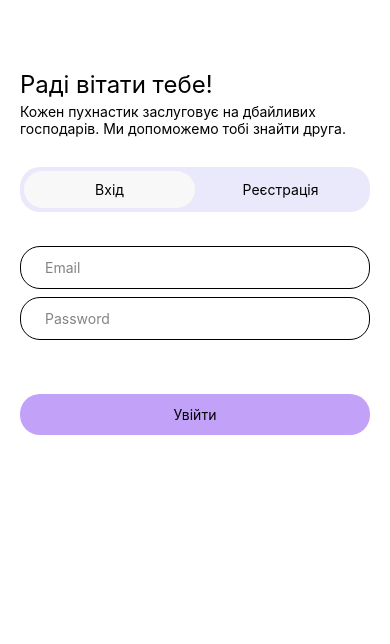
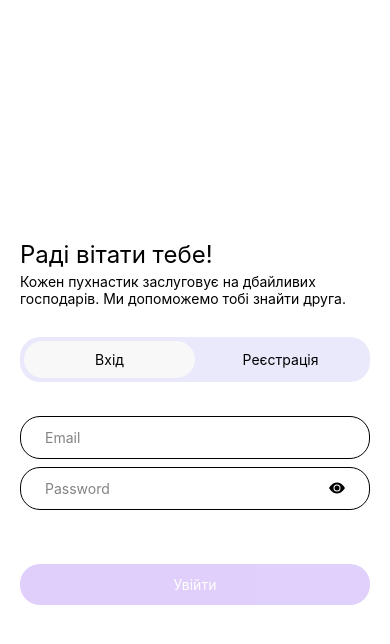
Before and after one commit to shunechkabon/pet-project-react-native, a React Native app: screen / in a window 390 px wide. Shown: the top 644 px of the page. Built offline with nearby package versions, Linux system fonts and the light colour scheme.

Commit message:
add input styles + add svg

```diff
--- a/App.tsx
+++ b/App.tsx
@@ -5,7 +5,7 @@ import LoginPage from './src/screen/Auth/Login';
 function App(): React.JSX.Element {
 
   return (
-    <SafeAreaView>
+    <SafeAreaView style={{ flex: 1 }}>
       <LoginPage />
     </SafeAreaView>
   );
--- a/package.json
+++ b/package.json
@@ -11,7 +11,8 @@
   },
   "dependencies": {
     "react": "19.0.0",
-    "react-native": "0.78.2"
+    "react-native": "0.78.2",
+    "react-native-svg": "^15.11.2"
   },
   "devDependencies": {
     "@babel/core": "^7.25.2",
--- /dev/null
+++ b/src/assets/icons/HidePassIcon.tsx
@@ -0,0 +1,17 @@
+import React from 'react';
+import Svg, { Path } from 'react-native-svg';
+
+export default ({ width = 16, height = 14, fill = '#757575' }) => {
+    return (
+        <Svg width={width} height={height} fill="none" viewBox="0 0 16 14">
+            <Path
+                fill={fill}
+                d="M10.79 11.912l-1.614-1.615a3.5 3.5 0 01-4.474-4.474l-2.06-2.06C.938 5.278 0 7 0 7s3 5.5 8 5.5a7.03 7.03 0 002.79-.588zM5.21 2.088A7.028 7.028 0 018 1.5c5 0 8 5.5 8 5.5s-.939 1.721-2.641 3.238l-2.062-2.062a3.5 3.5 0 00-4.474-4.474L5.21 2.088z"
+            />
+            <Path
+                fill={fill}
+                d="M5.525 6.646a2.5 2.5 0 002.83 2.83l-2.83-2.83zm4.95.708l-2.829-2.83a2.5 2.5 0 012.83 2.83zm3.171 6l-12-12 .708-.708 12 12-.707.708z"
+            />
+        </Svg>
+    );
+};
--- /dev/null
+++ b/src/assets/icons/ViewPassIcon.tsx
@@ -0,0 +1,14 @@
+import React from 'react';
+import Svg, { Path } from 'react-native-svg';
+
+export default ({ width = 16, height = 12, fill = '#757575' }) => {
+    return (
+        <Svg width={width} height={height} fill="none" viewBox="0 0 16 12">
+            <Path fill={fill} d="M10.5 6a2.5 2.5 0 11-5 0 2.5 2.5 0 015 0z" />
+            <Path
+                fill={fill}
+                d="M0 6S3 .5 8 .5 16 6 16 6s-3 5.5-8 5.5S0 6 0 6zm8 3.5a3.5 3.5 0 100-7 3.5 3.5 0 000 7z"
+            />
+        </Svg>
+    );
+};
--- /dev/null
+++ b/src/assets/icons/index.ts
@@ -0,0 +1,4 @@
+import ViewPassIcon from './ViewPassIcon';
+import HidePassIcon from './HidePassIcon';
+
+export { ViewPassIcon, HidePassIcon };
--- a/src/screen/Auth/Login/index.tsx
+++ b/src/screen/Auth/Login/index.tsx
@@ -1,15 +1,74 @@
-import React from 'react';
-import { Text, TextInput, TouchableOpacity, View } from 'react-native';
+import React, { useState } from 'react';
+import {
+    Text,
+    TextInput,
+    TouchableOpacity,
+    View,
+    KeyboardAvoidingView,
+    Platform,
+    TouchableWithoutFeedback,
+    Keyboard,
+} from 'react-native';
 import s from './styles';
+import { ViewPassIcon, HidePassIcon } from '../../../assets/icons/index';
+
+interface IInputValue{
+    email: string;
+    password: string;
+    errorEmail: null | string,
+    errorPassword: null | string,
+}
 
 export default function LoginPage() {
+    const [isPassHidden, setIsPassHidden] = useState(true);
+    const [inputValues, setInputValues] = useState<IInputValue>({
+        email: '',
+        password: '',
+        errorEmail: null,
+        errorPassword: null,
+    });
+    const handleChangeInput = (
+        key: 'email' | 'password' | 'errorEmail' | 'errorPassword',
+        value: null | string,
+    ) => {
+        setInputValues(prevState => ({ ...prevState, [key]: value }));
+    };
+
+    const checkEmail = () => {
+        const emailValidator = new RegExp(
+            '^([a-z0-9_.%+-]+@[a-z0-9.-]+\\.[a-z]{2,6})*$'
+        );
+        if (!emailValidator.test(inputValues.email)) {
+            handleChangeInput('errorEmail', 'Not valid email');
+        } else {
+            handleChangeInput('errorEmail', null);
+        }
+    };
+    const checkPassword = (text: string) => {
+        if (text.length < 8) {
+            handleChangeInput('errorPassword', 'Password must be more than 8 symbols');
+        } else {
+            handleChangeInput('errorPassword', null);
+        }
+    };
+
+    const isDisabledLoginBtn =
+        Boolean(inputValues.errorEmail ||
+        inputValues.errorPassword ||
+        !inputValues.email ||
+        !inputValues.password);
+
     return (
+        <TouchableWithoutFeedback onPress={() => Keyboard.dismiss()}>
             <View style={s.mainWrapper}>
+                <KeyboardAvoidingView
+                    keyboardVerticalOffset={Platform.select({ android: 20, ios: 90 })}
+                    behavior={Platform.OS === 'ios' ? 'padding' : 'height'}
+                >
                     <View style={s.titleContainer}>
                         <Text style={s.title}>Раді вітати тебе!</Text>
                         <Text style={s.welcomeText}>Кожен пухнастик заслуговує на дбайливих господарів. Ми допоможемо тобі знайти друга.</Text>
                     </View>
-
                     <View style={s.buttonContainer}>
                         <TouchableOpacity style={s.loginBtn}>
                             <Text>Вхід</Text>
@@ -18,26 +77,57 @@ export default function LoginPage() {
                             <Text>Реєстрація</Text>
                         </TouchableOpacity>
                     </View>
-
                     <View>
                         <View style={s.inputContainer}>
                             <TextInput
                                 placeholder={'Email'}
                                 style={s.input}
-                        placeholderTextColor={'#838383'} />
+                                onBlur={() => {
+                                    checkEmail();
+                                }}
+                                placeholderTextColor={'#838383'}
+                                value={inputValues.email}
+                                onChangeText={text => handleChangeInput('email', text)}
+                            />
                         </View>
+                            {inputValues.errorEmail && <Text>{inputValues.errorEmail}</Text>}
                         <View style={s.inputContainer}>
                             <TextInput
                                 placeholder={'Password'}
                                 style={s.input}
                                 placeholderTextColor={'#838383'}
+                                value={inputValues.password}
+                                onChangeText={text => {
+                                    handleChangeInput('password', text);
+                                    checkPassword(text);
+                                }}
+                                secureTextEntry={isPassHidden}
                             />
-                </View>
-            </View>
-
-            <TouchableOpacity style={s.enterBtn}>
-                <Text>Увійти</Text>
+                            <TouchableOpacity
+                                onPress={() => {
+                                    setIsPassHidden(!isPassHidden);
+                                }}
+                                hitSlop={{top: 15, bottom: 15, right: 15, left: 15}}
+                            >
+                                {isPassHidden ? (
+                                    <ViewPassIcon fill={'#000000'} />
+                                ) : (
+                                    <HidePassIcon fill={'#A36161FF'} />
+                                )}
                             </TouchableOpacity>
                         </View>
+                            {inputValues.errorPassword && <Text>{inputValues.errorPassword}</Text>}
+                    </View>
+                    <TouchableOpacity
+                        style={[
+                            s.loginBtnContainer,
+                            isDisabledLoginBtn && {opacity: 0.5},
+                        ]}
+                        disabled={isDisabledLoginBtn}>
+                        <Text style={s.loginText}>Увійти</Text>
+                    </TouchableOpacity>
+                </KeyboardAvoidingView>
+            </View>
+        </TouchableWithoutFeedback>
     );
 }
--- a/src/screen/Auth/Login/styles.ts
+++ b/src/screen/Auth/Login/styles.ts
@@ -3,7 +3,8 @@ import { Platform, StyleSheet } from 'react-native';
 export default StyleSheet.create({
     mainWrapper: {
         margin: 20,
-        marginTop: 70,
+        flex: 1,
+        justifyContent: 'center',
     },
     title: {
         fontSize: 24,
@@ -46,11 +47,24 @@ export default StyleSheet.create({
             ios: 14,
             default: 12,
         }),
+        flexDirection: 'row',
+        justifyContent: 'space-between',
+        alignItems: 'center',
     },
     input: {
         padding: 0,
     },
-    enterBtn: {
+    activePasswordBtn: {
+        height: 20,
+        width: 20,
+        backgroundColor: '#6a932b',
+    },
+    disabledPasswordBtn: {
+        height: 20,
+        width: 20,
+        backgroundColor: '#7a5143',
+    },
+    loginBtnContainer: {
         marginTop: 50,
         padding: 12,
         backgroundColor: '#C2A1F9',
@@ -58,4 +72,7 @@ export default StyleSheet.create({
         alignItems: 'center',
         color: 'white',
     },
+    loginText: {
+        color: 'white',
+    },
 });
```
Also changed, not shown: 2 other files (tests, documents, lock files or other folders). Lines whose indentation alone changed are shown as unchanged.
